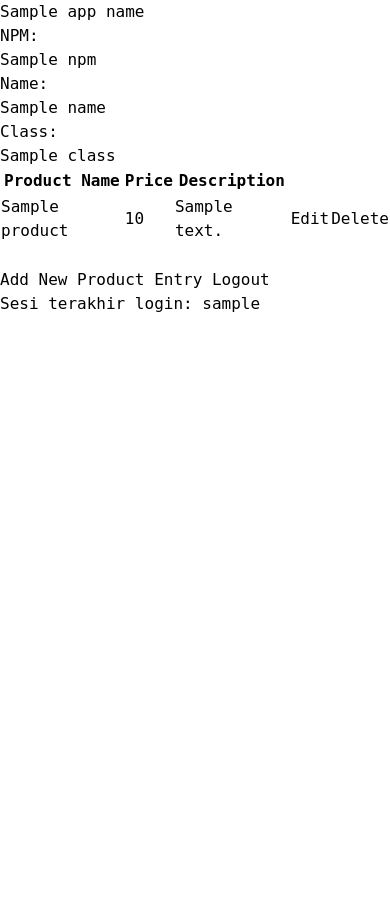
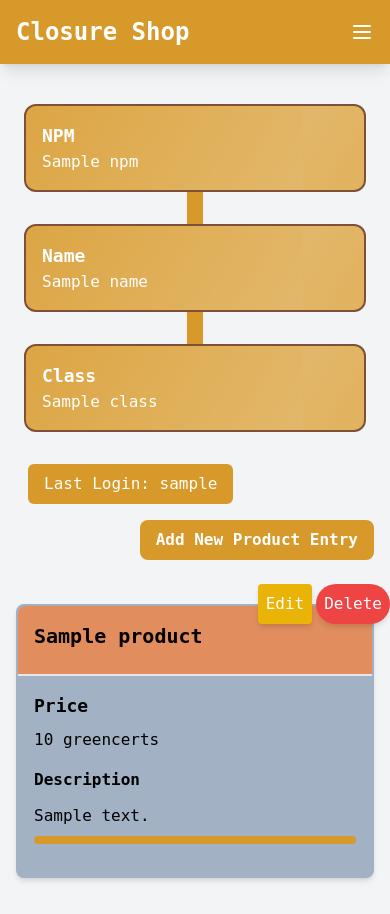
Before and after one commit to Mabacore101/closure-shop, a Django app: template main/templates/main.html in a window 390 px wide. Before the commit the page ends 312 px from the top, so only its background shows below. Run offline with Django 5.2, Linux system fonts and the light colour scheme; tables that the repository leaves empty hold one stand-in row (values such as "Sample post"); the template is opened without the code that fills it: values that come from a table or form of the project are taken from there, most other values are stand-ins (such as "Sample title", 1, 10 or a date in 2020); some libraries are stand-ins or nearby versions.

Commit message:
Melakukan styling tahap 2.

```diff
--- a/main/templates/card_info.html
+++ b/main/templates/card_info.html
@@ -1,6 +1,6 @@
 <div class="bg-[#D7992A] rounded-xl overflow-hidden border-2 border-[#7F4F37]">
   <div class="p-4 animate-shine">
-    <h5 class="text-lg font-semibold text-gray-200">{{ title }}</h5>
+    <h5 class="text-lg font-semibold text-white bold">{{ title }}</h5>
     <p class="text-white">{{ value }}</p>
   </div>
 </div>
--- a/main/templates/card_product.html
+++ b/main/templates/card_product.html
@@ -1,86 +1,52 @@
 <div class="relative break-inside-avoid">
   <div
     class="absolute top-2 z-10 left-1/2 -translate-x-1/2 flex items-center -space-x-2"
+  ></div>
+  <div
+    class="relative top-5 bg-[#A2B1C3] shadow-md rounded-lg mb-6 break-inside-avoid flex flex-col border-2 border-[#A2B1C3]"
   >
     <div
-      class="w-[3rem] h-8 bg-gray-200 rounded-md opacity-80 -rotate-90"
-    ></div>
-    <div
-      class="w-[3rem] h-8 bg-gray-200 rounded-md opacity-80 -rotate-90"
-    ></div>
-  </div>
-  <div
-    class="relative top-5 bg-indigo-100 shadow-md rounded-lg mb-6 break-inside-avoid flex flex-col border-2 border-indigo-300 transform rotate-1 hover:rotate-0 transition-transform duration-300"
-  >
-    <div
-      class="bg-indigo-200 text-gray-800 p-4 rounded-t-lg border-b-2 border-indigo-300"
+      class="bg-[#E18D5D] text-black-800 p-4 rounded-t-lg border-b-2 border[#E18D5D]"
     >
       <h3 class="font-bold text-xl mb-2">{{product_entry.name}}</h3>
     </div>
     <div class="p-4">
       <p class="font-semibold text-lg mb-2">Price</p>
-      <p class="text-gray-700 mb-2">
+      <p class="text-black-700 mb-2">
         <span
           class="bg-[linear-gradient(to_bottom,transparent_0%,transparent_calc(100%_-_1px),#CDC1FF_calc(100%_-_1px))] bg-[length:100%_1.5rem] pb-1"
           >{{product_entry.price}} greencerts</span
         >
       </p>
       <div class="mt-4">
-        <p class="text-gray-700 font-semibold mb-2">Description</p>
+        <p class="text-black-700 font-semibold mb-2">Description</p>
         <div class="relative pt-1">
           <div class="flex mb-2 items-center justify-between">
             <div>
-              <span
-                class="text-xs font-semibold inline-block py-1 px-2 uppercase rounded-full text-indigo-600 bg-indigo-200"
-              >
-                {product_entry.description}
-              </span>
+              <span class=""> {{product_entry.description}} </span>
             </div>
           </div>
           <div
-            class="overflow-hidden h-2 mb-4 text-xs flex rounded bg-indigo-200"
-          >
-            <div
-              style="width:{% if mood_entry.mood_intensity > 10 %}100%{% else %}{{ mood_entry.mood_intensity }}0%{% endif %}"
-              class="shadow-none flex flex-col text-center whitespace-nowrap text-white justify-center bg-indigo-500"
-            ></div>
-          </div>
+            class="overflow-hidden h-2 mb-4 text-xs flex rounded bg-[#D7992A]"
+          ></div>
         </div>
       </div>
     </div>
   </div>
   <div class="absolute top-0 -right-4 flex space-x-1">
     <a
-      href="{% url 'main:edit_mood' mood_entry.pk %}"
-      class="bg-yellow-500 hover:bg-yellow-600 text-white rounded-full p-2 transition duration-300 shadow-md"
+      href="{% url 'main:edit_product' product_entry.pk %}"
+      class="bg-yellow-500 hover:bg-yellow-600 text-white flex items-center justify-center rounded p-2 duration-300 shadow-md"
     >
-      <svg
-        xmlns="http://www.w3.org/2000/svg"
-        class="h-9 w-9"
-        viewBox="0 0 20 20"
-        fill="currentColor"
-      >
-        <path
-          d="M13.586 3.586a2 2 0 112.828 2.828l-.793.793-2.828-2.828.793-.793zM11.379 5.793L3 14.172V17h2.828l8.38-8.379-2.83-2.828z"
-        />
-      </svg>
+      Edit
     </a>
+
     <a
-      href="{% url 'main:delete_mood' mood_entry.pk %}"
+      href="{% url 'main:delete_product' product_entry.pk %}"
       class="bg-red-500 hover:bg-red-600 text-white rounded-full p-2 transition duration-300 shadow-md"
+      onclick="return confirm('Are you sure you want to delete this item?');"
     >
-      <svg
-        xmlns="http://www.w3.org/2000/svg"
-        class="h-9 w-9"
-        viewBox="0 0 20 20"
-        fill="currentColor"
-      >
-        <path
-          fill-rule="evenodd"
-          d="M9 2a1 1 0 00-.894.553L7.382 4H4a1 1 0 000 2v10a2 2 0 002 2h8a2 2 0 002-2V6a1 1 0 100-2h-3.382l-.724-1.447A1 1 0 0011 2H9zM7 8a1 1 0 012 0v6a1 1 0 11-2 0V8zm5-1a1 1 0 00-1 1v6a1 1 0 102 0V8a1 1 0 00-1-1z"
-          clip-rule="evenodd"
-        />
-      </svg>
+      Delete
     </a>
   </div>
 </div>
--- a/main/templates/create_product_entry.html
+++ b/main/templates/create_product_entry.html
@@ -1,9 +1,7 @@
 {% extends 'base.html' %} {% load static %} {% block meta %}
 
 <title>Add New Product Entry</title>
-{% endblock meta %} {% block content %}
-<!--Include this later-->
-{% comment %} {% include 'navbar.html' %} {% endcomment %}
+{% endblock meta %} {% block content %} {% include 'navbar.html' %}
 
 <div class="flex flex-col min-h-screen bg-[#A89A71]">
   <div class="container mx-auto px-4 py-8 mt-16 max-w-xl">
--- a/main/templates/main.html
+++ b/main/templates/main.html
@@ -1,60 +1,55 @@
-{% extends 'base.html' %} {% block content %}
-<!--TODO: Include me please!-->
-{% comment %} {% include 'navbar.html' %} {% endcomment %}
+{% extends 'base.html' %} {% load static %} {% block meta %}
+<title>Closure Shop</title>
+{% endblock meta %} {% block content %}
+<!--Include me please!-->
+{% include 'navbar.html' %}
+<div
+  class="overflow-x-hidden px-4 md:px-8 pb-8 pt-24 min-h-screen bg-gray-100 flex flex-col"
+>
+  <div class="p-2 mb-6 relative">
+    <div class="relative grid grid-cols-1 z-30 md:grid-cols-3 gap-8">
+      {% include "card_info.html" with title='NPM' value=npm %}
+      {% include "card_info.html" with title='Name' value=name %}
+      {% include "card_info.html" with title='Class' value=class %}
+    </div>
+    <div class="w-full px-6 absolute top-[44px] left-0 z-20 hidden md:flex">
+      <div class="w-full min-h-4 bg-[#D7992A]"></div>
+    </div>
+    <div class="h-full w-full py-6 absolute top-0 left-0 z-20 md:hidden flex">
+      <div class="h-full min-w-4 bg-[#D7992A] mx-auto"></div>
+    </div>
+  </div>
+  <div class="px-3 mb-4">
+    <div class="flex rounded-md items-center bg-[#D7992A] py-2 px-4 w-fit">
+      <h1 class="text-white text-center">Last Login: {{last_login}}</h1>
+    </div>
+  </div>
+  <div class="flex justify-end mb-6">
+    <a
+      href="{% url 'main:create_product_entry' %}"
+      class="bg-[#D7992A] hover:bg-[#D7992A] text-white font-bold py-2 px-4 rounded-lg transition duration-300 ease-in-out transform hover:-translate-y-1 hover:scale-105"
+    >
+      Add New Product Entry
+    </a>
+  </div>
 
-<h1>{{ app_name }}</h1>
-
-<h5>NPM:</h5>
-<p>{{ npm }}</p>
-<p></p>
-
-<h5>Name:</h5>
-<p>{{ name }}</p>
-
-<h5>Class:</h5>
-<p>{{ class }}</p>
-
-{% if not product_entries %}
-<p>Belum ada data product pada {{app_name}}.</p>
-{% else %}
-<table>
-  <tr>
-    <th>Product Name</th>
-    <th>Price</th>
-    <th>Description</th>
-  </tr>
-
-  <!--Berikut cara memperlihatkan data product di bawah baris ini -->
-
-  {% for product_entry in product_entries %}
-  <tr>
-    <td>{{product_entry.name}}</td>
-    <td>{{product_entry.price}}</td>
-    <td>{{product_entry.description}}</td>
-    <td>
-      <a href="{% url 'main:edit_product' product_entry.pk %}">
-        <button>Edit</button>
-      </a>
-    </td>
-    <td>
-      <a href="{% url 'main:delete_product' product_entry.pk %}">
-        <button>Delete</button>
-      </a>
-    </td>
-  </tr>
-  {% endfor %}
-</table>
-{% endif %}
-
-<br />
-
-<a href="{% url 'main:create_product_entry' %}">
-  <button>Add New Product Entry</button>
-</a>
-
-<a href="{% url 'main:logout' %}">
-  <button>Logout</button>
-</a>
-
-<h5>Sesi terakhir login: {{ last_login }}</h5>
+  {% if not product_entries %}
+  <div class="flex flex-col items-center justify-center min-h-[24rem] p-6">
+    <img
+      src="{% static 'image/empty.png' %}"
+      alt="Empty"
+      class="w-32 h-32 mb-4"
+    />
+    <p class="text-center text-gray-600 mt-4">
+      Belum ada product pada {{app_name}}.
+    </p>
+  </div>
+  {% else %}
+  <div class="columns-1 sm:columns-2 lg:columns-3 gap-6 space-y-6 w-full">
+    {% for product_entry in product_entries %}
+    {% include 'card_product.html' with product_entry=product_entry %}
+    {% endfor %}
+  </div>
+  {% endif %}
+</div>
 {% endblock content %}
--- a/templates/navbar.html
+++ b/templates/navbar.html
@@ -1,23 +1,8 @@
-<nav
-  style="background-color: #d7992a"
-  class="shadow-lg fixed top-0 left-0 z-40 w-screen"
->
+<nav class="bg-[#D7992A] shadow-lg fixed top-0 left-0 z-40 w-screen">
   <div class="max-w-7xl mx-auto px-4 sm:px-6 lg:px-8">
     <div class="flex items-center justify-between h-16">
-      <div class="flex items-center space-x-4">
-        <h1 class="text-2xl px-4 rounded font-bold text-center text-white">
-          Closure Shop
-        </h1>
-        <a
-          href="{% url 'main:show_main' %}"
-          class="text-center text-white font-bold py-2 px-4 rounded"
-          >Home
-        </a>
-        <a
-          href="{% url 'main:create_product_entry' %}"
-          class="text-center text-white font-bold py-2 px-4 rounded"
-          >Create Product Entry
-        </a>
+      <div class="flex items-center">
+        <h1 class="text-2xl font-bold text-center text-white">Closure Shop</h1>
       </div>
       <div class="hidden md:flex items-center">
         {% if user.is_authenticated %}
@@ -60,17 +45,11 @@
       </div>
     </div>
   </div>
-
   <!-- Mobile menu -->
   <div class="mobile-menu hidden md:hidden px-4 w-full md:max-w-full">
     <div class="pt-2 pb-3 space-y-1 mx-auto">
-      <a
-        href="{% url 'main:create_product_entry' %}"
-        class="text-center text-white font-bold py-2 px-4 rounded mr-4"
-        >Create Product Entry
-      </a>
       {% if user.is_authenticated %}
-      <span class="block text-gray-300 px-3 py-2"
+      <span class="block text-white px-3 py-2"
         >Welcome, {{ user.username }}</span
       >
       <a
```
Also changed, not shown: main/templates/edit_product.html (+38 -17 lines), README.md, static/image/empty.png (added).
